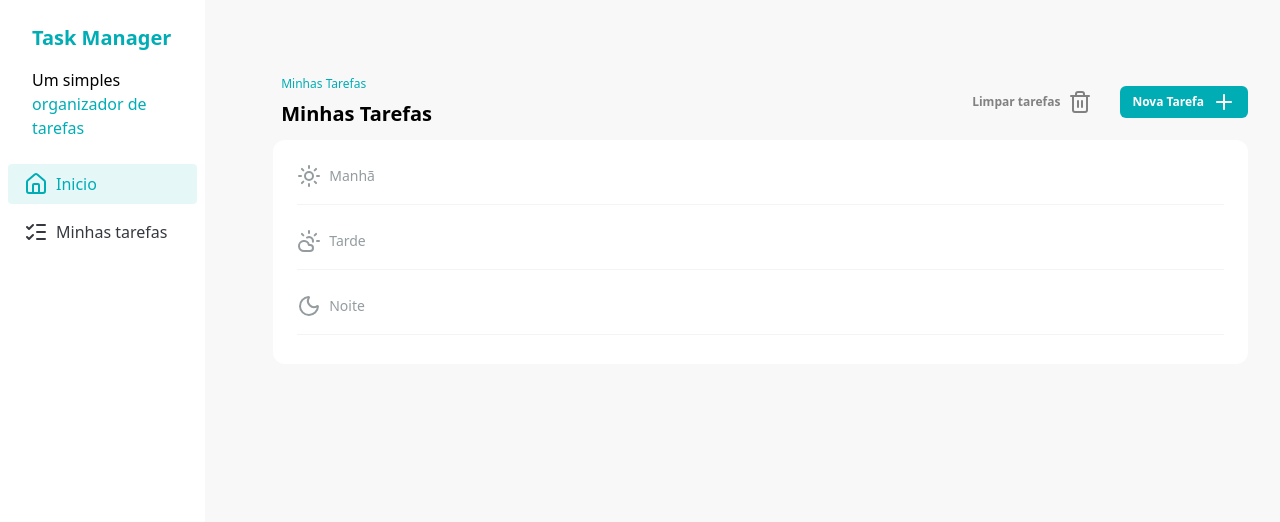
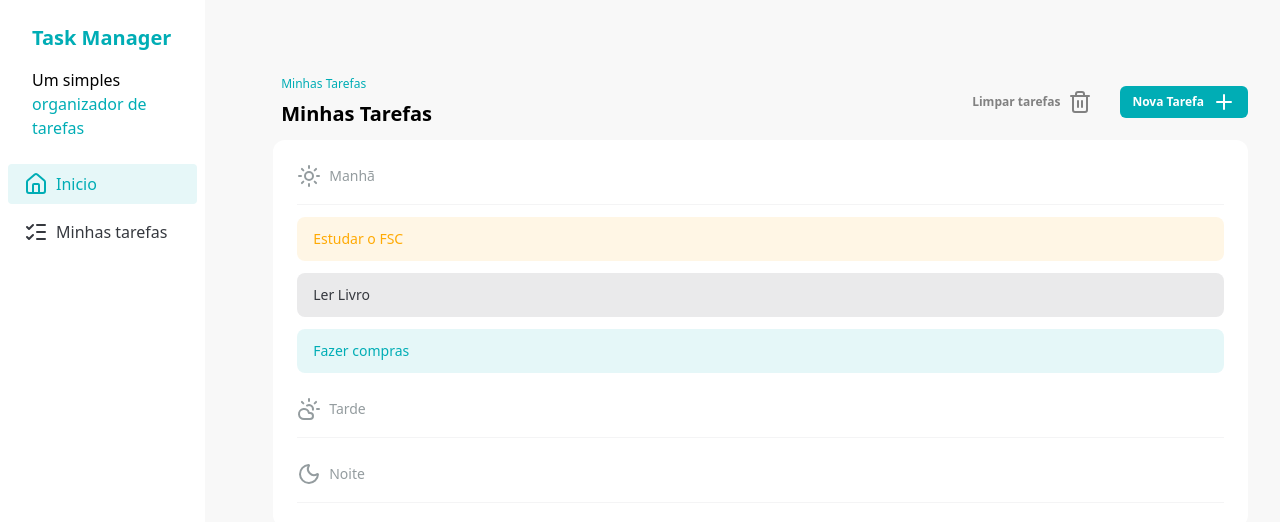
Before and after one commit to tassioNS9/task-manager, a React (Vite) app: page / in a window 1280 px wide. Shown: the top 522 px of the page. Built offline with nearby package versions, Linux system fonts and the light colour scheme.

Commit message:
feat: ensure tasks are listed on Tasks component

```diff
--- /dev/null
+++ b/src/components/TaskItem.jsx
@@ -0,0 +1,24 @@
+const TaskItem = ({ task }) => {
+  const getVariantClasses = () => {
+    if (task.status === "done") {
+      return "bg-[#00ADB5] bg-opacity-10 text-[#00ADB5]"
+    }
+    if (task.status === "in_progress") {
+      return "bg-[#FFAA04] bg-opacity-10 text-[#FFAA04]"
+    }
+    if (task.status === "not_started") {
+      return "bg-[#35383E] bg-opacity-10 text-[#35383E]"
+    }
+  }
+  return (
+    <div>
+      <div
+        className={`flex items-center gap-2 rounded-lg px-4 py-3 text-sm ${getVariantClasses()}`}
+      >
+        <p className="">{task.title}</p>
+      </div>
+    </div>
+  )
+}
+
+export default TaskItem
--- a/src/components/Tasks.jsx
+++ b/src/components/Tasks.jsx
@@ -1,10 +1,18 @@
 import { PlusIcon } from "lucide-react"
 import { Trash2 } from "lucide-react"
 import { CloudSun, Moon, Sun } from "lucide-react"
+import { useState } from "react"
 
 import Button from "./Button"
+import { TASKS } from "./constants/tasks"
+import TaskItem from "./TaskItem"
 import TaskSepator from "./TaskSepator"
 const Tasks = () => {
+  const [tasks, setTasks] = useState(TASKS)
+
+  const tasksMorning = tasks.filter((task) => task.time === "morning")
+  const taskAfternoon = tasks.filter((task) => task.time === "afternoon")
+  const tasksEvening = tasks.filter((task) => task.time === "evening")
   return (
     <div className="w-full px-8 py-16">
       <div className="flex items-center justify-between">
@@ -21,9 +29,12 @@ const Tasks = () => {
           </Button>
         </div>
       </div>
-      <div className="flex h-56 flex-col rounded-xl bg-white p-6">
+      <div className="flex flex-col rounded-xl bg-white p-6">
         <div className="space-y-3">
           <TaskSepator icon={<Sun />} text="Manhã" />
+          {tasksMorning.map((task) => (
+            <TaskItem id={task.id} task={task} />
+          ))}
         </div>
         <div className="my-6 space-y-3">
           <TaskSepator icon={<CloudSun />} text="Tarde" />
--- /dev/null
+++ b/src/components/constants/tasks.js
@@ -0,0 +1,37 @@
+export const TASKS = [
+  {
+    id: 1,
+    title: "Estudar o FSC",
+    time: "morning",
+    description: "Estudar Para Provar",
+    status: "in_progress",
+  },
+  {
+    id: 2,
+    title: "Ler Livro",
+    time: "morning",
+    description: "#SOU1%",
+    status: "not_started",
+  },
+  {
+    id: 3,
+    title: "Fazer compras",
+    time: "morning",
+    description: "vamos as compras!",
+    status: "done",
+  },
+  {
+    id: 4,
+    title: "Treinar",
+    time: "afternoon",
+    description: "Bora Crescer!",
+    status: "not_started",
+  },
+  {
+    id: 5,
+    title: "Descançar",
+    time: "evening",
+    description: "Hora do descanço",
+    status: "not_started",
+  },
+]
```
